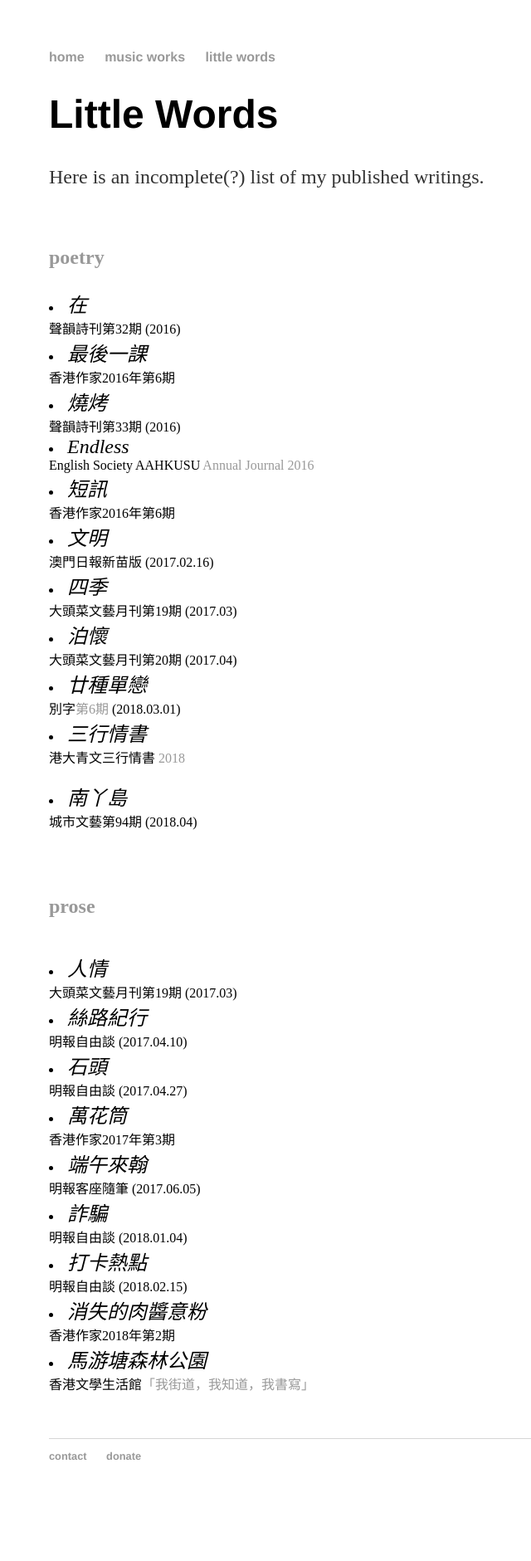
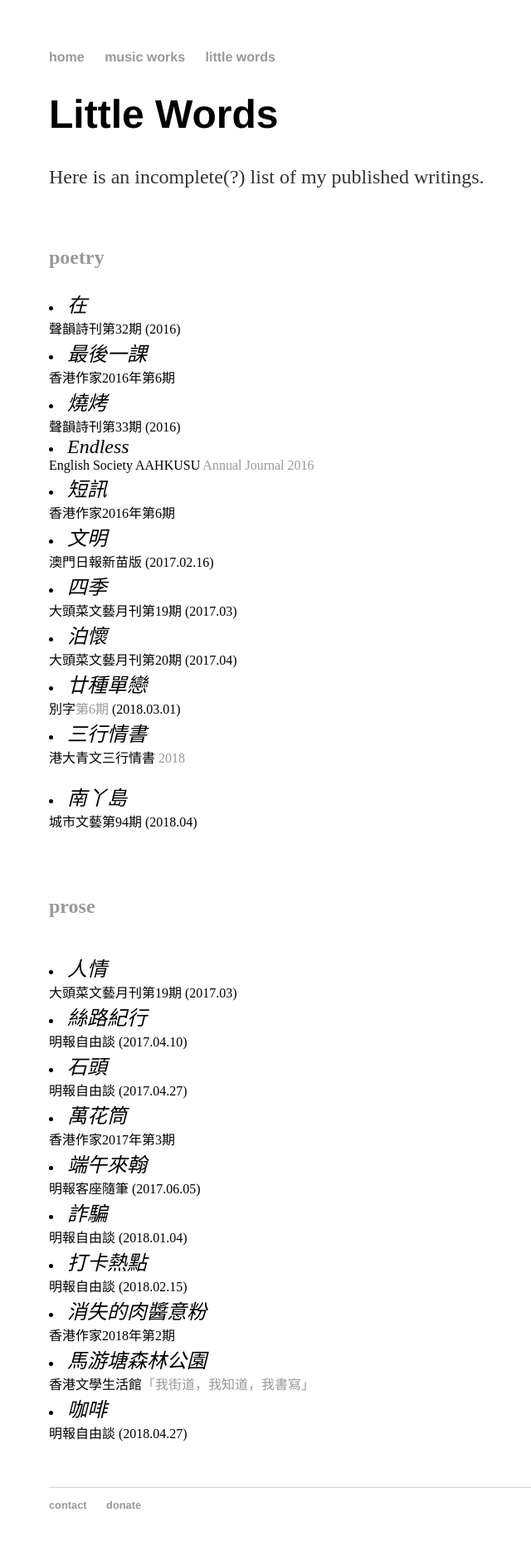
Before and after one commit to maksuihin/maksuihin.github.io, a Jekyll site: the page built from writings.html, in a window 1280 px wide. Shown: the whole page at 83% size, without its empty margins (133-773 px from the left). Built offline with Jekyll 4.4.1, drawn with Linux system fonts in a browser that asks for light colours; before the commit the page ends 1822 px from its top, so only the background shows below that.

Commit message:
Update writings.html

```diff
--- a/writings.html
+++ b/writings.html
@@ -38,6 +38,7 @@ title: Little Words by MAK, Sui-hin
 <li><em>打卡熱點</em>      </br>明報自由談 (2018.02.15)<br/></li>
 <li><em>消失的肉醬意粉</em>      </br>香港作家2018年第2期<br/></li>
 <li><em>馬游塘森林公園</em>      </br>香港文學生活館<a href="http://writinghk.org/article/%E9%A6%AC%E6%B8%B8%E5%A1%98%E6%A3%AE%E6%9E%97%E5%85%AC%E5%9C%92/">「我街道，我知道，我書寫」</a><br/></li>
+<li><em>咖啡</em>    </br>明報自由談 (2018.04.27)<br/></li>
 
     </ul></span>   </br></br></br>
 
```
